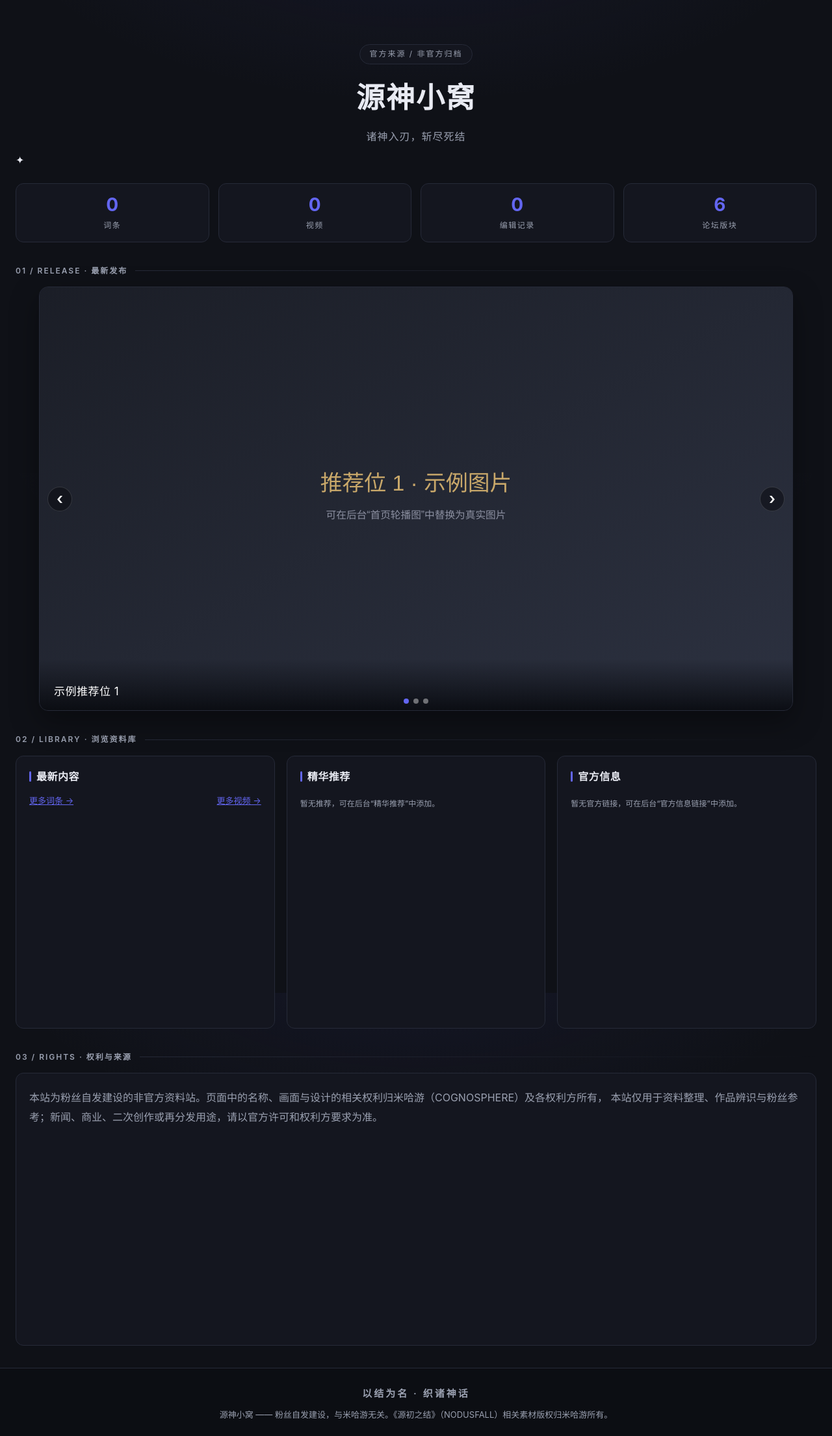
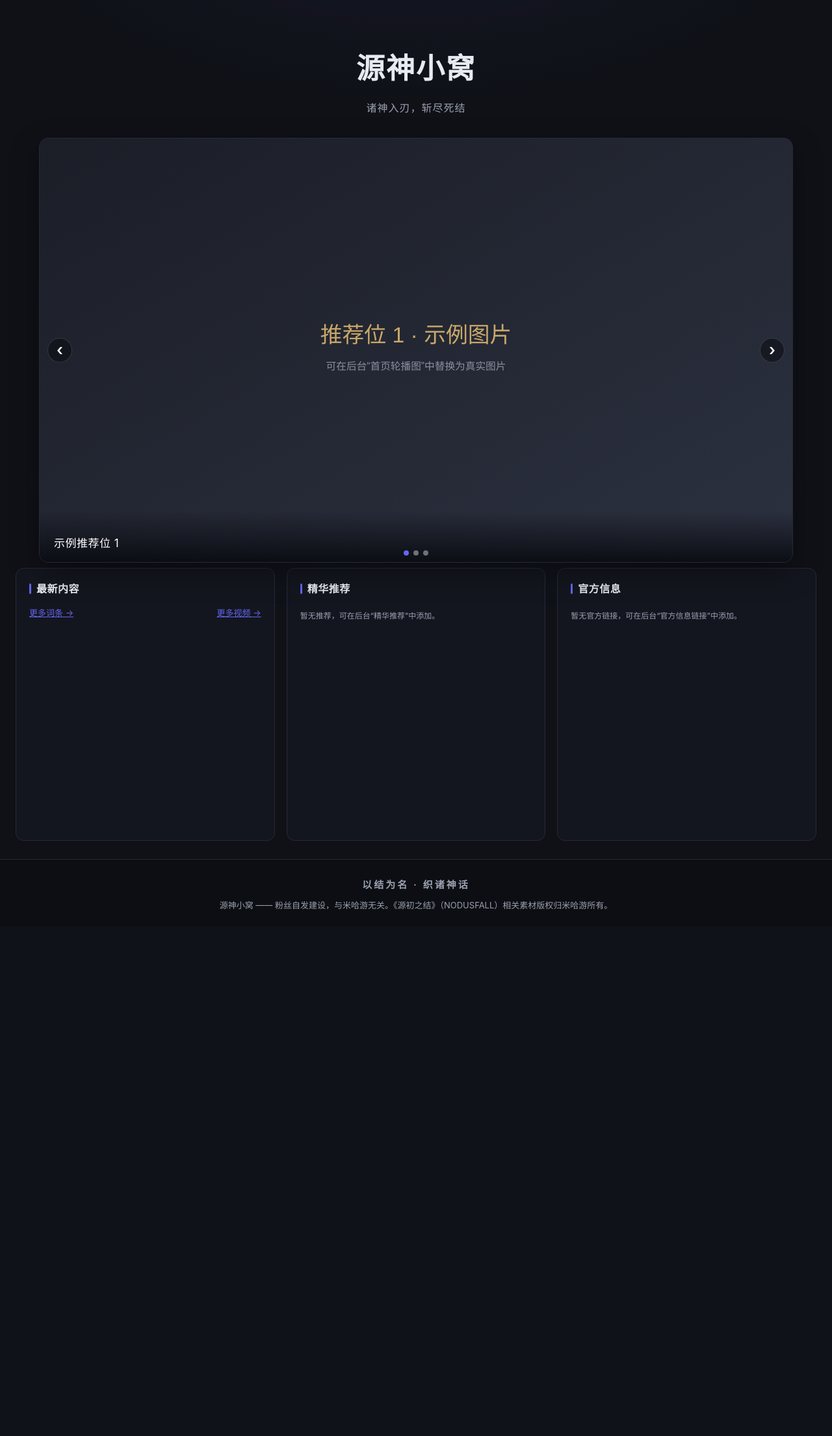
Before and after one commit to chiyuan222/Nodusfall, a Django app: page / in a window 1280 px wide. Shown: the part 72-2282 px from the top of the page at 65% size. After the commit the page ends 1472 px from the top, so only its background shows below. Run offline with Django 5.2, Linux system fonts and the light colour scheme; data comes from the database, SQL or seed files in the repository; data that the repository does not hold is empty.

Commit message:
style: 移除参考 nodusfall 站的元素（徽章/统计/编号分区/筛选），保留现代暗色风格

```diff
--- a/core/templatetags/md.py
+++ b/core/templatetags/md.py
@@ -29,9 +29,3 @@
         return ""
     text = WIKILINK_RE.sub(_replace_wikilink, text)
     return mark_safe(_md.render(text))
-
-
-@register.filter
-def get_item(mapping, key):
-    """按 key 取字典值，用于模板中访问 counts 等字典。"""
-    return mapping.get(key, 0)
--- a/core/views.py
+++ b/core/views.py
@@ -1,9 +1,8 @@
 from django.db.models import Q
 from django.shortcuts import render
 
-from forum.models import Board
 from media.models import MediaItem
-from wiki.models import PageRevision, WikiPage
+from wiki.models import WikiPage
 
 from .models import FeaturedItem, HomeSlide, OfficialLink
 
@@ -23,10 +22,6 @@
             "official_links": official_links,
             "latest_pages": latest_pages,
             "latest_videos": latest_videos,
-            "page_count": WikiPage.objects.filter(status="published").count(),
-            "video_count": MediaItem.objects.count(),
-            "revision_count": PageRevision.objects.count(),
-            "board_count": Board.objects.count(),
         },
     )
 
--- a/static/css/site.css
+++ b/static/css/site.css
@@ -284,18 +284,6 @@
   padding: 40px 0 8px;
 }
 
-.site-badge {
-  display: inline-block;
-  border: 1px solid var(--border);
-  background: var(--panel);
-  color: var(--muted);
-  border-radius: 999px;
-  padding: 4px 14px;
-  font-size: 12px;
-  letter-spacing: 2px;
-  margin-bottom: 14px;
-}
-
 .hero-mini h1 {
   font-size: 44px;
   font-weight: 800;
@@ -311,62 +299,10 @@
   margin: 0;
 }
 
-.stats-row {
-  display: grid;
-  grid-template-columns: repeat(4, 1fr);
-  gap: 14px;
-  margin: 22px 0 6px;
-}
-
-.stat {
-  background: var(--panel);
-  border: 1px solid var(--border);
-  border-radius: 12px;
-  text-align: center;
-  padding: 16px 10px 12px;
-}
-
-.stat strong {
-  display: block;
-  font-size: 28px;
-  font-weight: 700;
-  color: var(--accent);
-  line-height: 1.2;
-}
-
-.stat span {
-  color: var(--muted);
-  font-size: 12px;
-  letter-spacing: 1.5px;
-}
-
-.home-section {
-  margin: 34px 0 6px;
-}
-
-.section-label {
-  display: flex;
-  align-items: center;
-  gap: 12px;
-  color: var(--muted);
-  font-size: 12px;
-  font-weight: 600;
-  letter-spacing: 2px;
-  text-transform: uppercase;
-  margin-bottom: 14px;
-}
-
-.section-label::after {
-  content: "";
-  height: 1px;
-  flex: 1;
-  background: linear-gradient(90deg, var(--border), transparent);
-}
-
 .carousel {
   position: relative;
   max-width: 1160px;
-  margin: 6px auto 4px;
+  margin: 24px auto 8px;
   border-radius: 14px;
   overflow: hidden;
   border: 1px solid var(--border);
@@ -518,12 +454,6 @@
   font-size: 13px;
 }
 
-.rights-note p {
-  margin: 4px 0;
-  color: var(--muted);
-  line-height: 1.9;
-}
-
 /* ===== 论坛版块 ===== */
 .board-grid {
   display: grid;
@@ -560,30 +490,6 @@
 }
 
 /* ===== 视频库 ===== */
-.chip-row {
-  display: flex;
-  flex-wrap: wrap;
-  gap: 8px;
-  margin: 10px 0 22px;
-}
-
-.chip {
-  border: 1px solid var(--border);
-  border-radius: 999px;
-  padding: 5px 14px;
-  color: var(--muted);
-  font-size: 13px;
-  transition: border-color 0.2s, color 0.2s, background 0.2s;
-}
-
-.chip:hover,
-.chip.active {
-  border-color: var(--accent);
-  color: var(--accent);
-  background: color-mix(in srgb, var(--accent) 8%, transparent);
-  text-decoration: none;
-}
-
 .media-grid {
   display: grid;
   grid-template-columns: repeat(3, 1fr);
@@ -724,9 +630,6 @@
   .media-grid {
     grid-template-columns: 1fr;
   }
-  .stats-row {
-    grid-template-columns: repeat(2, 1fr);
-  }
 }
 
 @media (max-width: 720px) {
--- a/templates/core/home.html
+++ b/templates/core/home.html
@@ -5,21 +5,10 @@
 
 {% block content %}
 <section class="hero-mini">
-  <span class="site-badge">官方来源 / 非官方归档</span>
   <h1>{{ site_appearance.site_name|default:"源神小窝" }}</h1>
   <p>{{ site_appearance.site_slogan|default:"《源初之结》（NODUSFALL）粉丝资料站" }}</p>
 </section>
-<div class="ornament">✦</div>
 
-<section class="stats-row">
-  <div class="stat"><strong>{{ page_count }}</strong><span>词条</span></div>
-  <div class="stat"><strong>{{ video_count }}</strong><span>视频</span></div>
-  <div class="stat"><strong>{{ revision_count }}</strong><span>编辑记录</span></div>
-  <div class="stat"><strong>{{ board_count }}</strong><span>论坛版块</span></div>
-</section>
-
-<section class="home-section">
-  <div class="section-label">01 / RELEASE · 最新发布</div>
 {% if slides %}
 <section class="carousel" id="home-carousel">
   <div class="carousel-track">
@@ -42,10 +31,7 @@
 </section>
 <script src="{% static 'js/home-carousel.js' %}" defer></script>
 {% endif %}
-</section>
 
-<section class="home-section">
-  <div class="section-label">02 / LIBRARY · 浏览资料库</div>
 <div class="grid-3">
   <section class="panel">
     <h2>最新内容</h2>
@@ -93,15 +79,4 @@
     </ul>
   </section>
 </div>
-</section>
-
-<section class="home-section">
-  <div class="section-label">03 / RIGHTS · 权利与来源</div>
-  <div class="panel rights-note">
-    <p>
-      本站为粉丝自发建设的非官方资料站。页面中的名称、画面与设计的相关权利归米哈游（COGNOSPHERE）及各权利方所有，
-      本站仅用于资料整理、作品辨识与粉丝参考；新闻、商业、二次创作或再分发用途，请以官方许可和权利方要求为准。
-    </p>
-  </div>
-</section>
 {% endblock %}
```
Also changed, not shown: media/views.py (+2 -18 lines), templates/media/media_list.html (+0 -9 lines).
